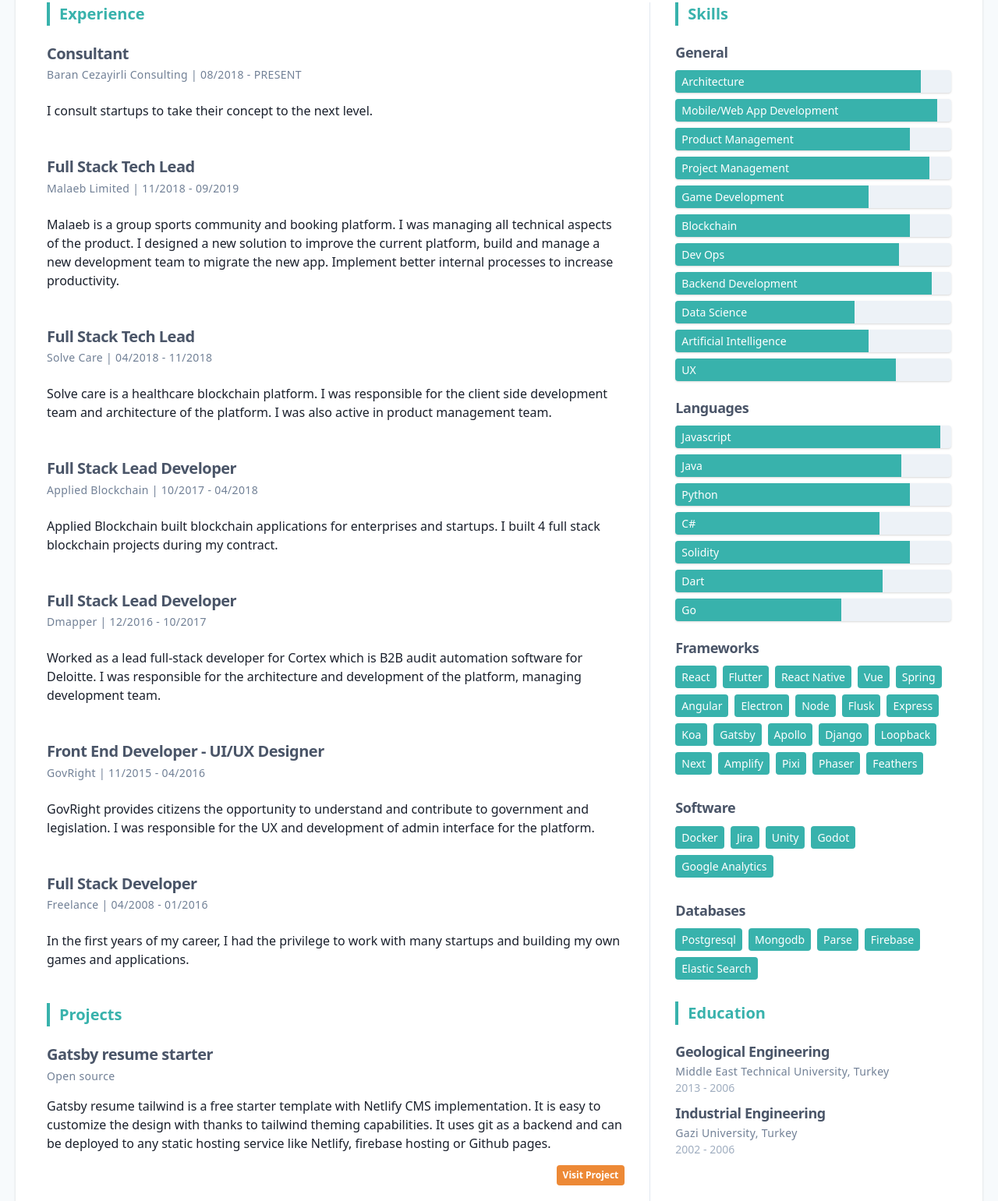
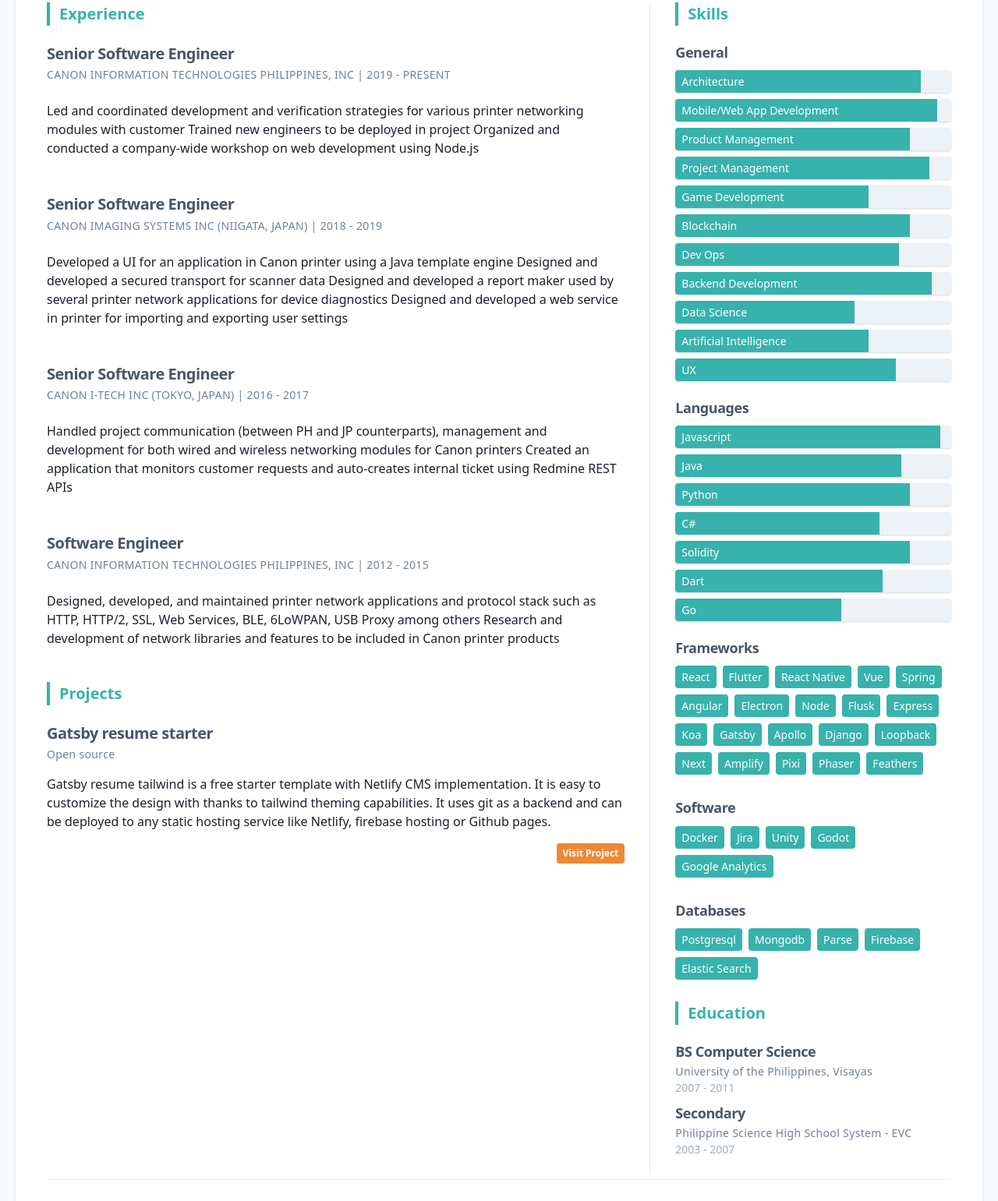
Before and after one commit to nitoygo/aboutme, a Gatsby site: page / in a window 1280 px wide. Shown: the part 581-2122 px from the top of the page at 78% size. Built offline with nearby package versions, Linux system fonts and the light colour scheme; Gatsby itself is replaced by a stand-in of ours.

Commit message:
Updated description as unordered list

```diff
--- a/data/profile.json
+++ b/data/profile.json
@@ -202,67 +202,46 @@
   "summary": "I am an IT professional with more than 8 years of experience in software design and development, embedded systems and network programming. \nI am interested in pursuing a long-term career in embedded or web development.",
   "education": [
     {
-      "institution": "Middle East Technical University, Turkey",
-      "degree": "Geological Engineering",
-      "start": "2013",
-      "end": "2006"
+      "institution": "University of the Philippines, Visayas",
+      "degree": "BS Computer Science",
+      "start": "2007",
+      "end": "2011"
     },
     {
-      "institution": "Gazi University, Turkey",
-      "degree": "Industrial Engineering",
-      "start": "2002",
-      "end": "2006"
+      "institution": "Philippine Science High School System - EVC",
+      "degree": "Secondary",
+      "start": "2003",
+      "end": "2007"
     }
   ],
   "experience": [
     {
-      "role": "Consultant",
-      "company": "Baran Cezayirli Consulting",
-      "description": "I consult startups to take their concept to the next level.",
-      "start": "08/2018",
+      "role": "Senior Software Engineer",
+      "company": "CANON INFORMATION TECHNOLOGIES PHILIPPINES, INC",
+      "description": "Led and coordinated development and verification strategies for various printer networking modules with customer\nTrained new engineers to be deployed in project\nOrganized and conducted a company-wide workshop on web development using Node.js",
+      "start": "2019",
       "end": ""
     },
     {
-      "role": "Full Stack Tech Lead",
-      "company": "Malaeb Limited",
-      "description": "Malaeb is a group sports community and booking platform. I was managing all technical aspects of the product. I designed a new solution to improve the current platform, build and manage a new development team to migrate the new app. Implement better internal processes to increase productivity.",
-      "start": "11/2018",
-      "end": "09/2019"
+      "role": "Senior Software Engineer",
+      "company": "CANON IMAGING SYSTEMS INC (NIIGATA, JAPAN)",
+      "description": "Developed a UI for an application in Canon printer using a Java template engine\nDesigned and developed a secured transport for scanner data\nDesigned and developed a report maker used by several printer network applications for device diagnostics\nDesigned and developed a web service in printer for importing and exporting user settings",
+      "start": "2018",
+      "end": "2019"
     },
     {
-      "role": "Full Stack Tech Lead",
-      "company": "Solve Care",
-      "description": "Solve care is a healthcare blockchain platform. I was responsible for the client side development team and architecture of the platform. I was also active in product management team.",
-      "start": "04/2018",
-      "end": "11/2018"
+      "role": "Senior Software Engineer",
+      "company": "CANON I-TECH INC (TOKYO, JAPAN)",
+      "description": "Handled project communication (between PH and JP counterparts), management and development for both wired and wireless networking modules for Canon printers\nCreated an application that monitors customer requests and  auto-creates internal ticket using Redmine REST APIs",
+      "start": "2016",
+      "end": "2017"
     },
     {
-      "role": "Full Stack Lead Developer",
-      "company": "Applied Blockchain",
-      "description": "Applied Blockchain built blockchain applications for enterprises and startups. I built 4 full stack blockchain projects during my contract.",
-      "start": "10/2017",
-      "end": "04/2018"
-    },
-    {
-      "role": "Full Stack Lead Developer",
-      "company": "Dmapper",
-      "description": "Worked as a lead full-stack developer for Cortex which is B2B audit automation software for Deloitte. I was responsible for the architecture and development of the platform, managing development team.",
-      "start": "12/2016",
-      "end": "10/2017"
-    },
-    {
-      "role": "Front End Developer - UI/UX Designer",
-      "company": "GovRight",
-      "description": "GovRight provides citizens the opportunity to understand and contribute to government and legislation. I was responsible for the UX and development of admin interface for the platform.",
-      "start": "11/2015",
-      "end": "04/2016"
-    },
-    {
-      "role": "Full Stack Developer",
-      "company": "Freelance",
-      "description": "In the first years of my career, I had the privilege to work with many startups and building my own games and applications.",
-      "start": "04/2008",
-      "end": "01/2016"
+      "role": "Software Engineer",
+      "company": "CANON INFORMATION TECHNOLOGIES PHILIPPINES, INC",
+      "description": "Designed, developed, and maintained printer network applications and protocol stack such as HTTP, HTTP/2, SSL, Web Services, BLE, 6LoWPAN, USB Proxy among others\nResearch and development of network libraries and features to be included in Canon printer products",
+      "start": "2012",
+      "end": "2015"
     }
   ],
   "social": [
--- a/src/main.css
+++ b/src/main.css
@@ -1,5 +1,11 @@
 @tailwind base;
 @tailwind components;
+
+ul {
+    list-style-type: square;
+    list-style-position: outside;
+    padding-left: 18px;
+}
 
 .btn {
     @apply text-xs font-bold py-1 px-2 rounded;
```
